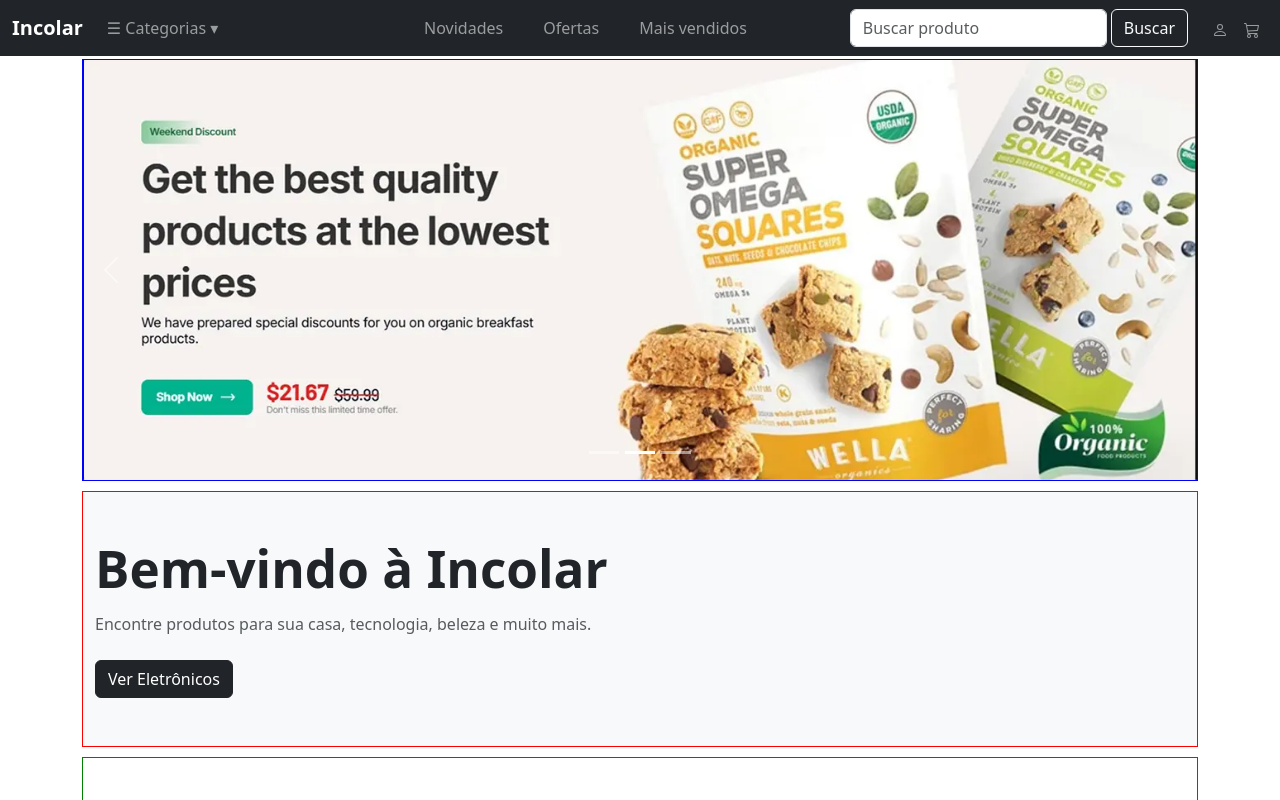
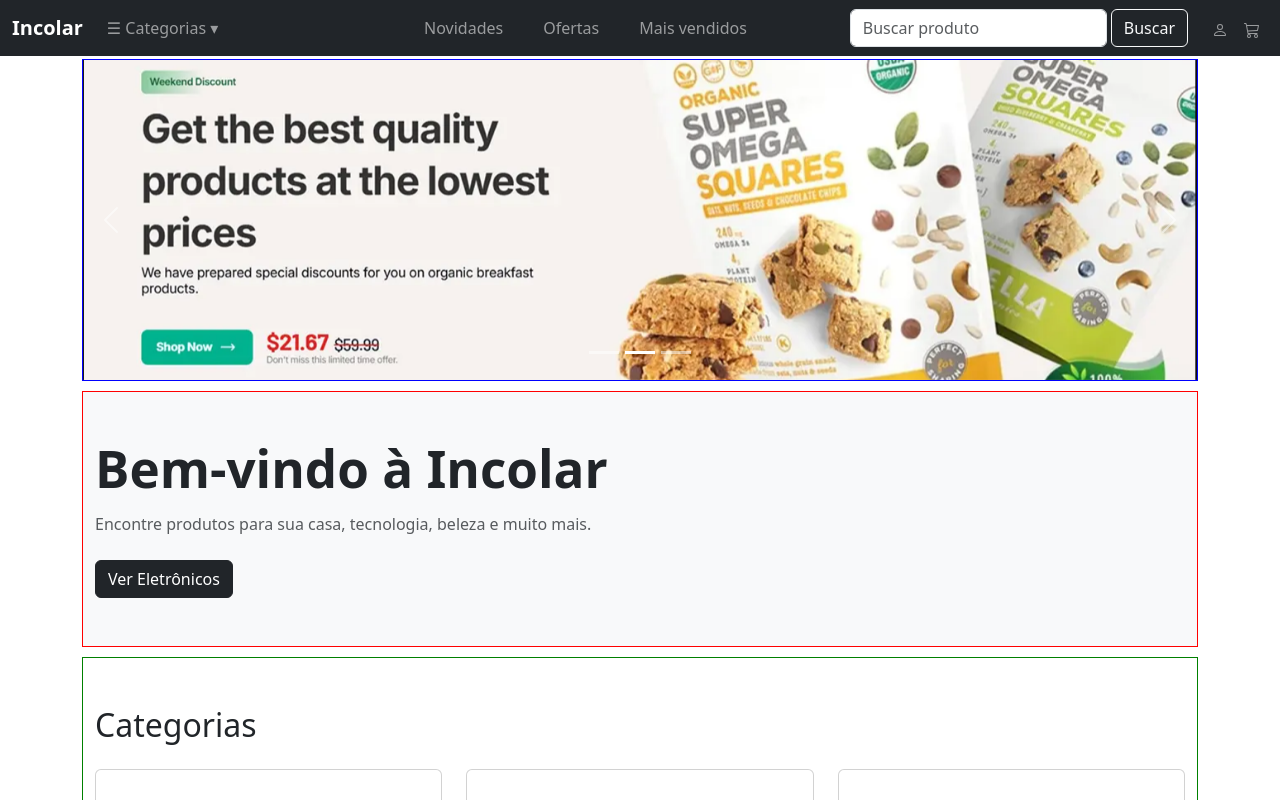
Before and after one commit to dcs30000/landingPage-reactjsBootstrap, a React (Vite) app: page / in a window 1280 px wide. Shown: the top 800 px of the page. Built offline with nearby package versions, Linux system fonts and the light colour scheme.

Commit message:
recolocando min-height 320

```diff
--- a/src/pages/Home/Home.css
+++ b/src/pages/Home/Home.css
@@ -5,7 +5,7 @@
 }
 
 .hero-slide {
-  min-height: 420px;
+  min-height: 320px;
   display: flex;
   align-items: center;
   /*color: #d14444;*/
```
